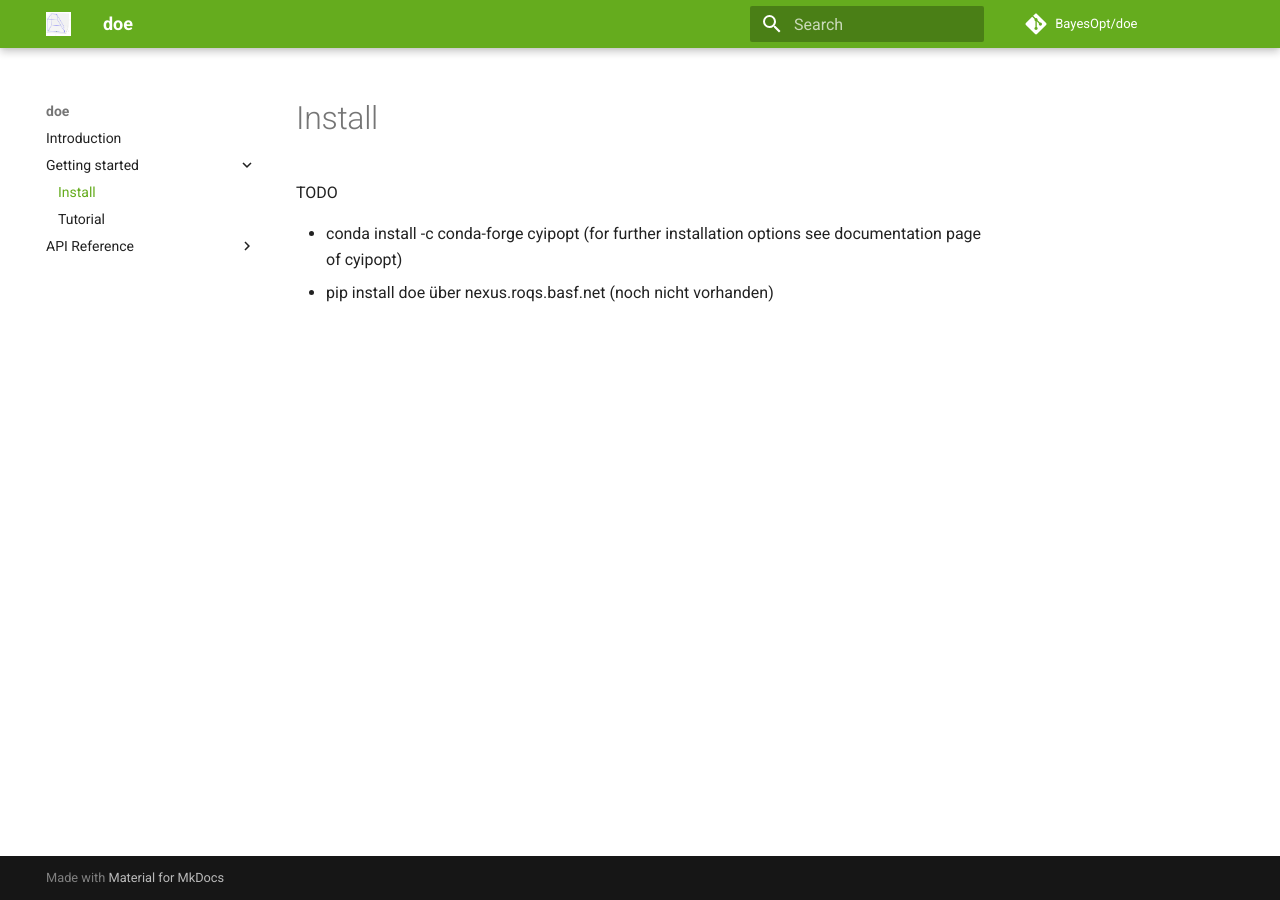
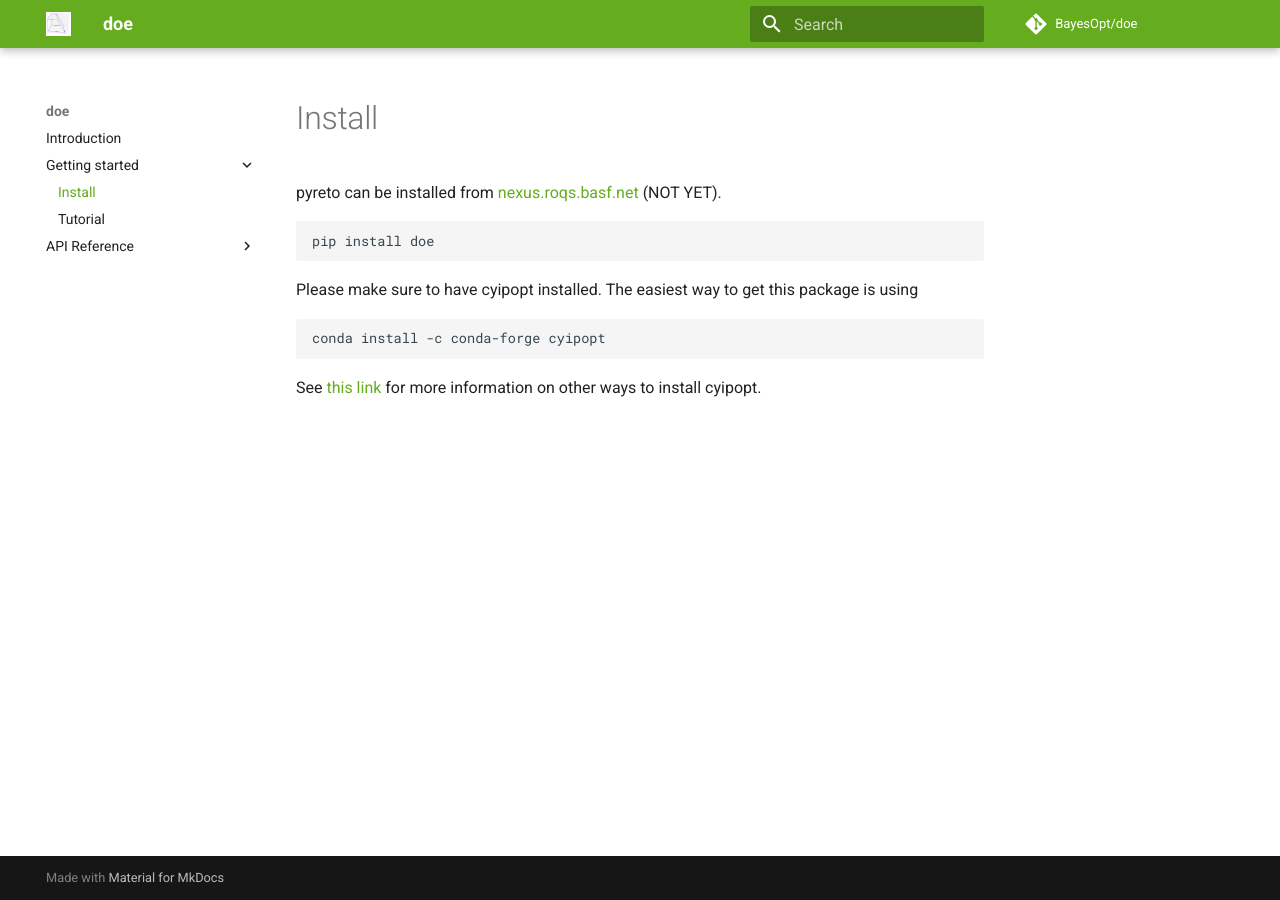
Before and after one commit to basf/doe, an MkDocs documentation site: the page built from docs/install.md, in a window 1280 px wide. Built offline with MkDocs 1.6.1 and Material for MkDocs 9.7.7, drawn with Linux system fonts in a browser that asks for light colours.

````diff
--- a/docs/install.md
+++ b/docs/install.md
@@ -1,5 +1,11 @@
 # Install
-TODO
 
-* conda install -c conda-forge cyipopt (for further installation options see documentation page of cyipopt)
-* pip install doe über nexus.roqs.basf.net (noch nicht vorhanden)
+pyreto can be installed from [nexus.roqs.basf.net](https://developer.docs.basf.net/setup/python/#configure) (NOT YET).
+```
+pip install doe
+```
+Please make sure to have cyipopt installed. The easiest way to get this package is using
+```
+conda install -c conda-forge cyipopt
+```
+See [this link](https://cyipopt.readthedocs.io/en/stable/install.html) for more information on other ways to install cyipopt.
````
Also changed, not shown: README.md (+37 -2 lines), docs/about.md (deleted, +0 -48 lines), docs/tutorial.md (+0 -1 lines).
